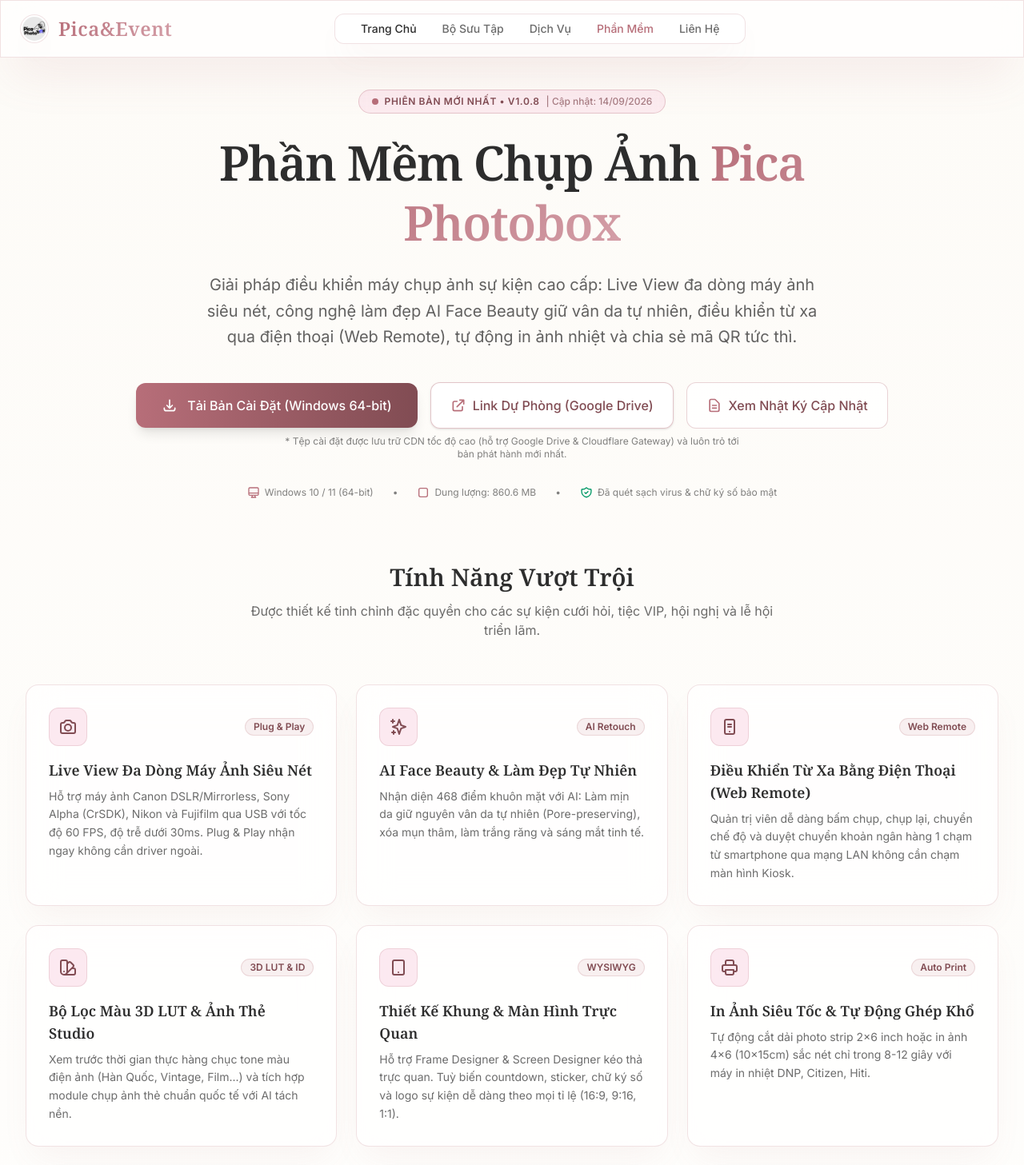
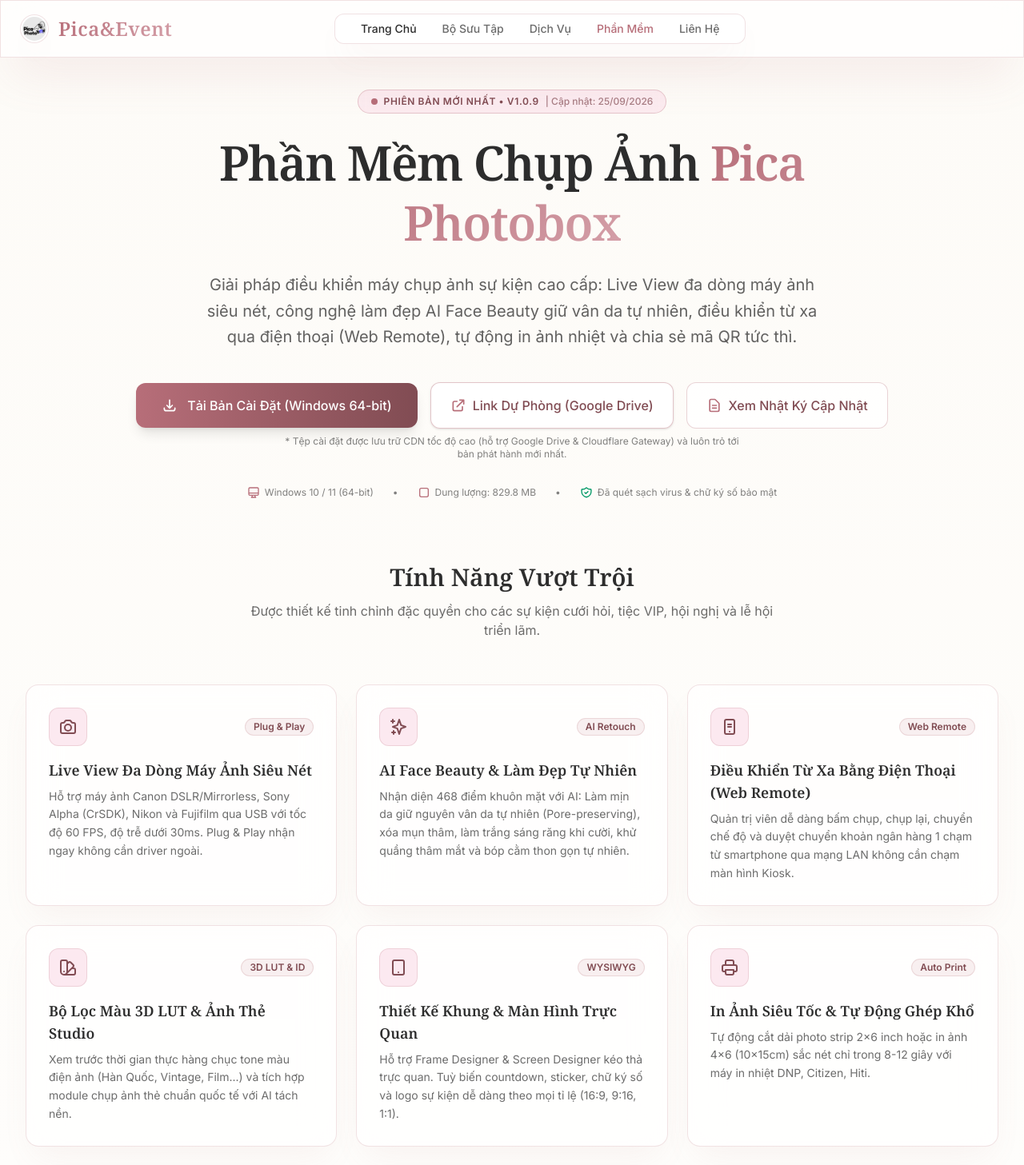
Before and after one commit to theanh2002-dotcom/luxe-agency-vn, an Angular app: page /software in a window 1280 px wide. Shown: the top 1457 px of the page at 80% size. Built offline with nearby package versions, Linux system fonts and the light colour scheme; no server answers.

Commit message:
feat(software): update release to v1.0.9 with AI beauty enhancements and Google Drive links

```diff
--- a/api/download-software.js
+++ b/api/download-software.js
@@ -1,5 +1,5 @@
 const SOFTWARE_DOWNLOAD_URL = process.env.SOFTWARE_DOWNLOAD_URL || 'https://tanhbooth-api.laihoanganh456.workers.dev/download/latest';
-const LEGACY_SOFTWARE_FILE_ID = '12owkzayPImmnx6xRumjcrPZaLjiVm1-8';
+const LEGACY_SOFTWARE_FILE_ID = '1REz1cKaNN5DYE5ZVCDzJZZtZ4HHIsol5';
 
 export default async function handler(req, res) {
   const requestedFileId = req.query?.id;
--- a/src/app/features/software-page/software-page.html
+++ b/src/app/features/software-page/software-page.html
@@ -234,7 +234,9 @@
                   Sửa lỗi
                 </span>
 
-                <span class="text-[#2D2D2D]/80 font-light leading-relaxed">{{ item.text }}</span>
+                <span class="text-[#2D2D2D]/80 font-light leading-relaxed">
+                  <strong *ngIf="item.label" class="font-medium text-[#2D2D2D]">{{ item.label }}: </strong>{{ item.text }}
+                </span>
               </div>
             </div>
           </div>
--- a/src/app/features/software-page/software-page.ts
+++ b/src/app/features/software-page/software-page.ts
@@ -54,14 +54,14 @@
 export class SoftwarePage implements OnInit {
   private readonly http = inject(HttpClient);
 
-  readonly currentVersion = signal('v1.0.8');
-  readonly releaseDate = signal('14/09/2026');
-  readonly fileSize = signal('860.6 MB');
+  readonly currentVersion = signal('v1.0.9');
+  readonly releaseDate = signal('25/09/2026');
+  readonly fileSize = signal('829.8 MB');
   readonly platform = 'Windows 10 / 11 (64-bit)';
   readonly installerAvailable = signal(true);
   readonly downloadUrl = environment.softwareDownloadUrl;
-  readonly googleDriveUrl = 'https://drive.google.com/file/d/1oY1DWXYt1WaAnwPYuqQ99-XrV9vxi1Fb/view?usp=sharing';
-  readonly googleDriveZipUrl = 'https://drive.google.com/file/d/1oY1DWXYt1WaAnwPYuqQ99-XrV9vxi1Fb/view?usp=sharing';
+  readonly googleDriveUrl = 'https://drive.google.com/file/d/14XAWhT-Q2-smD3O87I82d-35FqfU-7Rf/view?usp=sharing';
+  readonly googleDriveZipUrl = 'https://drive.google.com/file/d/1REz1cKaNN5DYE5ZVCDzJZZtZ4HHIsol5/view?usp=sharing';
   readonly googleDriveFolderUrl = 'https://drive.google.com/drive/folders/12kUOKaVUdW9Bg3cdioG2PLshN5UhDHkD?usp=drive_link';
 
   downloadToastMessage = signal<string | null>(null);
@@ -76,7 +76,7 @@
     {
       icon: 'sparkles',
       title: 'AI Face Beauty & Làm Đẹp Tự Nhiên',
-      description: 'Nhận diện 468 điểm khuôn mặt với AI: Làm mịn da giữ nguyên vân da tự nhiên (Pore-preserving), xóa mụn thâm, làm trắng răng và sáng mắt tinh tế.',
+      description: 'Nhận diện 468 điểm khuôn mặt với AI: Làm mịn da giữ nguyên vân da tự nhiên (Pore-preserving), xóa mụn thâm, làm trắng sáng răng khi cười, khử quầng thâm mắt và bóp cằm thon gọn tự nhiên.',
       badge: 'AI Retouch'
     },
     {
@@ -127,7 +127,7 @@
     {
       step: '01',
       title: 'Tải bộ cài đặt Pica Photobox',
-      description: 'Nhấp vào nút "Tải Bản Cài Đặt (64-bit)" ở đầu trang để tải bộ cài Pica Photobox về máy tính của bạn.',
+      description: 'Nhấp vào nút "Tải Bản Cài Đặt (Windows 64-bit)" ở đầu trang để tải bộ cài Pica Photobox về máy tính của bạn.',
       note: 'Dung lượng được hiển thị theo bộ cài đang phát hành. Hãy đảm bảo đường truyền ổn định.'
     },
     {
@@ -152,10 +152,25 @@
 
   releaseUpdates: ReleaseUpdate[] = [
     {
+      version: 'v1.0.9',
+      releaseDate: '25/09/2026',
+      isLatest: true,
+      tagText: 'Bản mới nhất',
+      summary: 'Đột phá AI Retouch & Làm đẹp thông minh: Làm trắng răng tự nhiên khi cười, triệt tiêu vết thâm mụn giữ trọn vân da thật, khử quầng thâm mắt & rãnh lệ, và chuẩn hoá bóp cằm V-line tự nhiên chống biến dạng khuôn mặt.',
+      downloadSize: '829.8 MB',
+      changes: [
+        { category: 'new', label: 'Làm trắng sáng răng tự nhiên (Teeth Whitening)', text: 'Nhận diện chuẩn xác dải răng trong khoang miệng khi cười, khử sắc tố vàng ố và tăng độ sáng trong suốt; tích hợp bộ lọc bảo vệ viền môi chống lem son tuyệt đối.' },
+        { category: 'new', label: 'Triệt tiêu thâm mụn & đốm nâu (Blemish Suppression)', text: 'Tự động bóc tách và bù sáng vi mô cho các hố thâm mụn, vết thâm đỏ hoặc tàn nhang; bảo tồn 100% kết cấu lỗ chân lông và vi vân da thật (Pore-preserving).' },
+        { category: 'new', label: 'Khử quầng thâm mắt & Rãnh lệ (Dark Circles Concealing)', text: 'Trích xuất dải mặt nạ mí dưới hình trăng khuyết, bù sáng rãnh lệ và triệt tiêu sắc tố thâm tím xanh; tích hợp mượt mà vào thanh điều khiển Sáng mắt.' },
+        { category: 'improved', label: 'Bóp cằm V-line tự nhiên & Chống méo mặt', text: 'Tái thiết kế toàn diện trường lực biến dạng quai hàm: neo gốc biến dạng dưới môi dưới, bảo vệ tuyệt đối khóe miệng, cánh mũi, gò má và mắt; mang lại đường nét thon gọn tự nhiên.' },
+        { category: 'improved', label: 'Cân bằng các Mẫu làm đẹp nhanh (Beauty Presets)', text: 'Tối ưu hoá các preset Tự Nhiên, Mịn Da, Sáng Hồng, Studio Glam đồng bộ hoàn hảo giữa màn hình chụp Live View, màn hình chỉnh sửa và luồng xuất ảnh in chất lượng cao.' }
+      ]
+    },
+    {
       version: 'v1.0.8',
       releaseDate: '14/09/2026',
-      isLatest: true,
-      tagText: 'Bản mới nhất',
+      isLatest: false,
+      tagText: 'Bản trước',
       summary: 'Phiên bản nâng cấp toàn diện hệ thống in ảnh: Tinh giản giao diện cấu hình máy in, tích hợp bộ công cụ chuẩn đoán hàng đợi & phục hồi Print Spooler an toàn, và theo dõi cuộn giấy in.',
       downloadSize: '860.6 MB',
       changes: [
@@ -239,22 +254,25 @@
       ));
       if (!response.ok || !response.release) throw new Error('No published release');
 
-      this.currentVersion.set(`v${response.release.version}`);
-      this.releaseDate.set(this.formatDate(response.release.publishedAt));
-      this.fileSize.set(response.installer.size == null ? '860.6 MB' : this.formatBytes(response.installer.size));
-      this.installerAvailable.set(true);
-
-      if (response.release.version === '1.0.8' && this.releaseUpdates.length > 0) {
+      if (response.release.version === '1.0.9' && this.releaseUpdates.length > 0) {
+        this.currentVersion.set(`v${response.release.version}`);
+        this.releaseDate.set(this.formatDate(response.release.publishedAt));
+        this.fileSize.set(response.installer.size == null ? '829.8 MB' : this.formatBytes(response.installer.size));
+        this.installerAvailable.set(true);
         this.releaseUpdates[0].releaseDate = this.formatDate(response.release.publishedAt);
         this.releaseUpdates[0].summary = response.release.notes?.trim() || this.releaseUpdates[0].summary;
-        this.releaseUpdates[0].downloadSize = response.installer.size == null ? '860.6 MB' : this.formatBytes(response.installer.size);
-      } else if (response.release.version !== '1.0.8') {
-        // If API returns an older or distinct release, keep v1.0.8 at top
+        this.releaseUpdates[0].downloadSize = response.installer.size == null ? '829.8 MB' : this.formatBytes(response.installer.size);
+      } else {
+        // Keep latest static release v1.0.9 at top if API provides older version
+        this.currentVersion.set('v1.0.9');
+        this.releaseDate.set('25/09/2026');
+        this.fileSize.set('829.8 MB');
+        this.installerAvailable.set(true);
       }
     } catch {
-      this.currentVersion.set('v1.0.8');
-      this.releaseDate.set('14/09/2026');
-      this.fileSize.set('860.6 MB');
+      this.currentVersion.set('v1.0.9');
+      this.releaseDate.set('25/09/2026');
+      this.fileSize.set('829.8 MB');
       this.installerAvailable.set(true);
     }
   }
```
